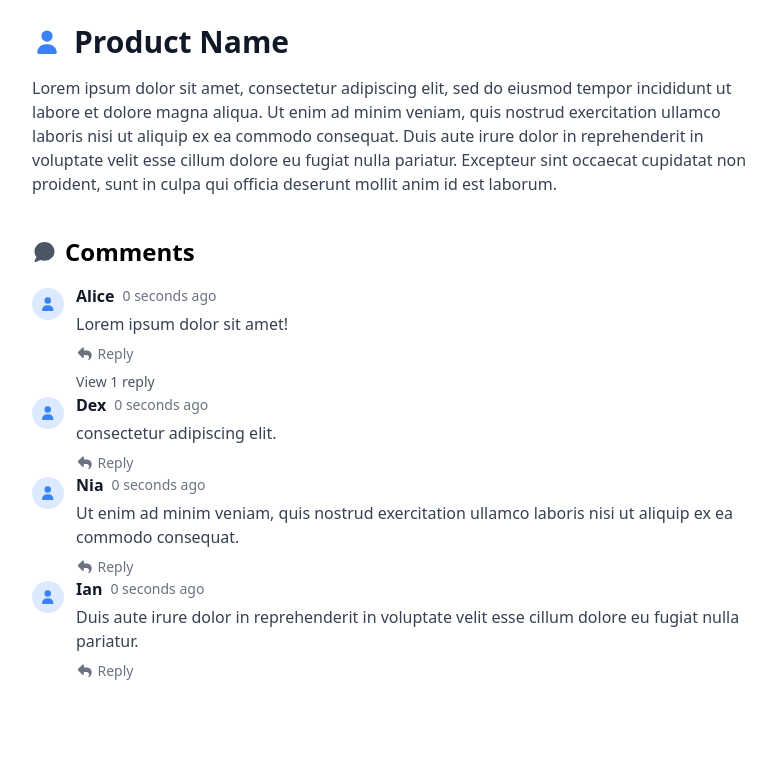
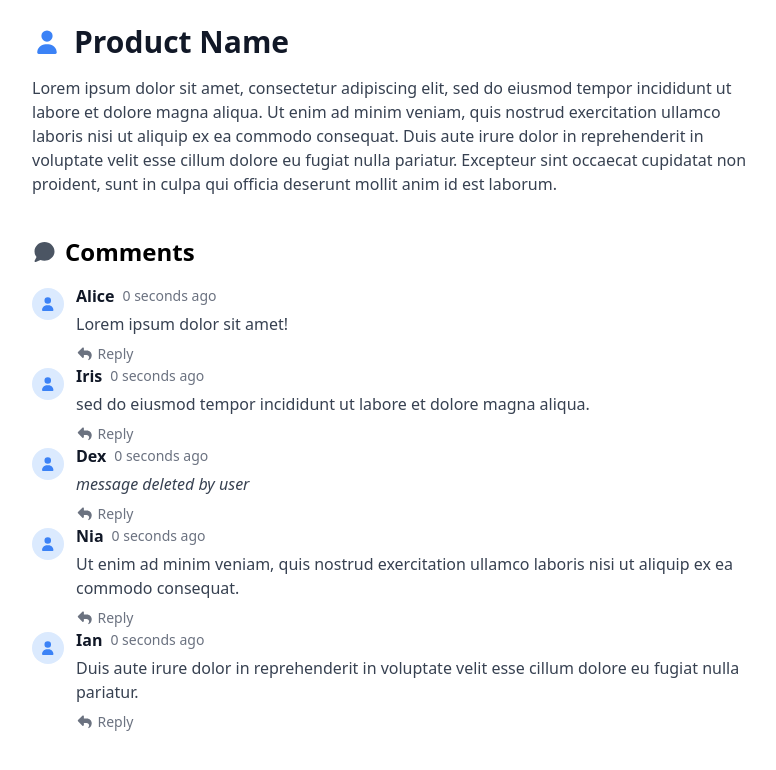
Before and after one commit to VivekPRajeev/ipwbpncs, a React (Vite) app: page / in a window 1280 px wide. Shown: the top 770 px of the page, without its empty margins (248-1024 px from the left). Built offline with nearby package versions, Linux system fonts and the light colour scheme.

Commit message:
Added UI for deleted comment

```diff
--- a/src/App.tsx
+++ b/src/App.tsx
@@ -32,6 +32,7 @@ function App() {
             text={comment.text}
             createdAt={comment.createdAt}
             replies={comment.replies}
+            deletedAt={comment.deletedAt}
           />
         ))}
       </div>
--- a/src/components/Comment/index.tsx
+++ b/src/components/Comment/index.tsx
@@ -7,6 +7,7 @@ interface CommentProps {
   userName: string;
   text: string;
   createdAt: Date;
+  deletedAt?: Date | null;
   replies?: CommentProps[]; // For nested comments (replies)
 }
 export const Comment: React.FC<CommentProps> = ({
@@ -14,6 +15,7 @@ export const Comment: React.FC<CommentProps> = ({
   text,
   createdAt,
   replies,
+  deletedAt,
 }) => {
   const [hideReplies, setHideReplies] = useState(true);
   return (
@@ -26,7 +28,9 @@ export const Comment: React.FC<CommentProps> = ({
           <span className="font-bold text-gray-900">{userName}</span>
           <DateView createdAt={createdAt} />
         </div>
-        <p className="text-gray-700">{text}</p>
+        <p className="text-gray-700">
+          {deletedAt == null ? text : <i>message deleted by user</i>}
+        </p>
         <div className="flex justify-start mt-2">
           <button className="flex items-center gap-1 text-sm text-gray-500 hover:text-blue-600">
             <FontAwesomeIcon icon={faReply} />
@@ -49,6 +53,7 @@ export const Comment: React.FC<CommentProps> = ({
                 userName={reply.userName}
                 text={reply.text}
                 createdAt={reply.createdAt}
+                replies={reply.replies}
               />
             ))}
           </div>
--- a/src/mocks/commentsMockList.ts
+++ b/src/mocks/commentsMockList.ts
@@ -7,7 +7,8 @@ export const commentsMockList = [
     parentId: null,
     createdAt: new Date(),
     deletedAt: null,
-    replies: [
+    replies: [],
+  },
   {
     id: 3,
     userName: "Iris",
@@ -17,8 +18,6 @@ export const commentsMockList = [
     createdAt: new Date(),
     deletedAt: null,
   },
-    ],
-  },
   {
     id: 2,
     userName: "Dex",
@@ -26,7 +25,7 @@ export const commentsMockList = [
     text: " consectetur adipiscing elit.",
     parentId: 1,
     createdAt: new Date(),
-    deletedAt: null,
+    deletedAt: new Date(),
   },
 
   {
```
Lines whose indentation alone changed are shown as unchanged.
